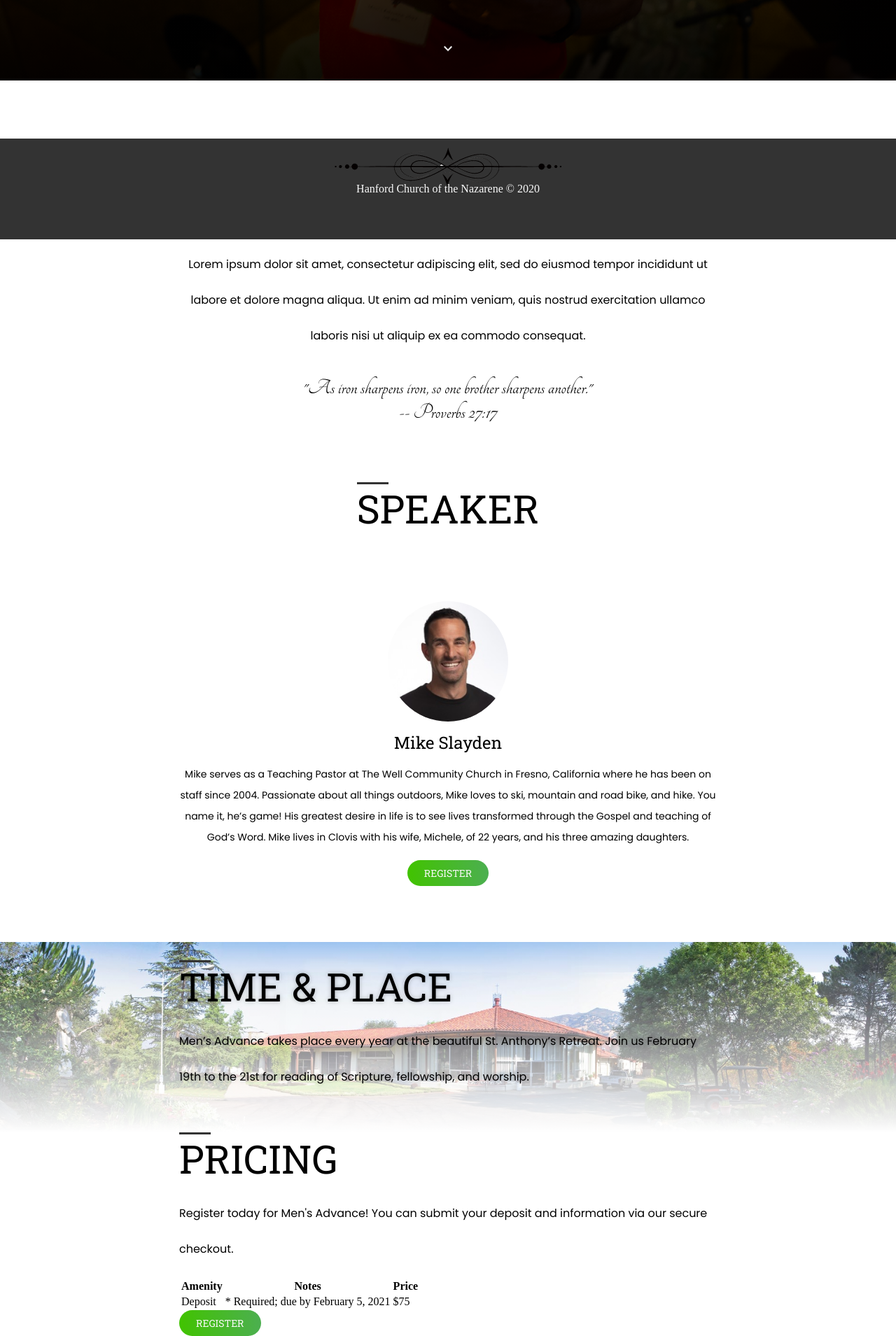
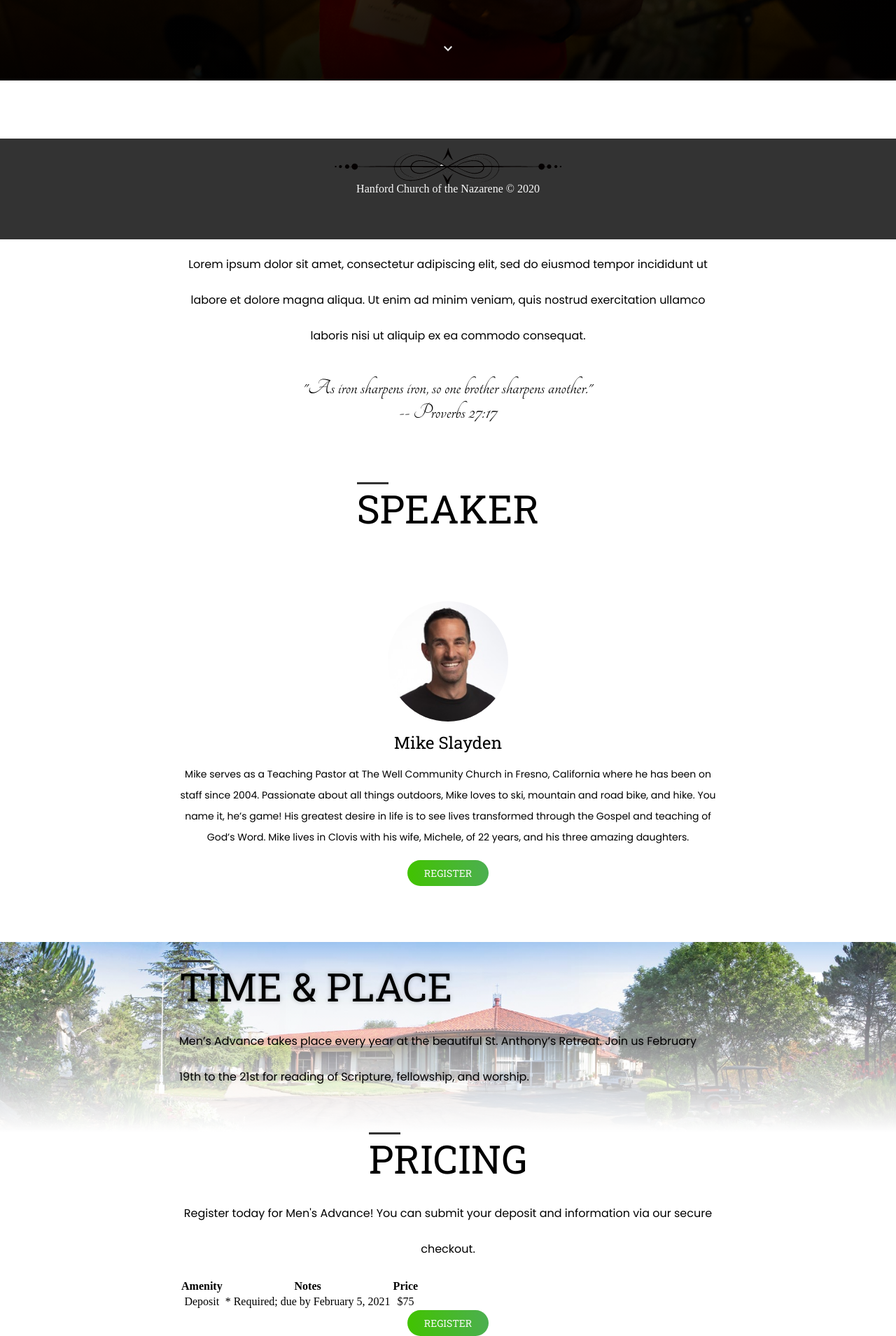
Before and after one commit to juliancoleman/mens-advance, a Jekyll site: the page built from index.html, in a window 1280 px wide. Shown: the part 702-2611 px from the top of the page at 70% size. Built offline with Jekyll 4.4.1, drawn with Linux system fonts in a browser that asks for light colours.

Commit message:
center aligns pricing text

```diff
--- a/assets/css/style.scss
+++ b/assets/css/style.scss
@@ -79,6 +79,10 @@
   }
 }
 
+.pricing {
+  text-align: center;
+}
+
 @media (max-width: 1200px) {
   .container-wide {
     padding: 1rem;
```
